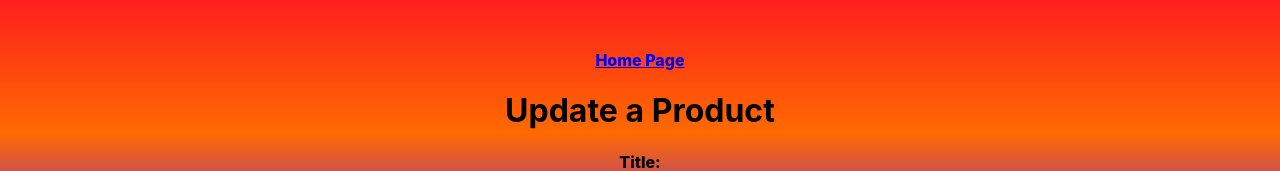
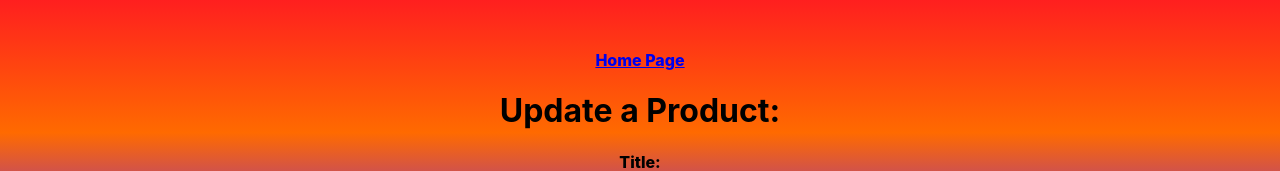
Before and after one commit to PaulDeUlloa/MERN_Product_Manager, a React (Create React App) app in the folder client/: page /products/1/edit in a window 1280 px wide. Shown: the top 171 px of the page. Built offline with nearby package versions, Linux system fonts and the light colour scheme; no server answers.

Commit message:
update and details titles updated

```diff
--- a/client/src/views/Detail.jsx
+++ b/client/src/views/Detail.jsx
@@ -18,6 +18,7 @@ const Detail = (props) => {
 
   return (
     <div id="detailsStyling">
+      <h1>Product Details:</h1>
       <p>Title: {product.title}</p>
       <p>Price: {product.price}</p>
       <p>Description: {product.description}</p>
--- a/client/src/views/Update.jsx
+++ b/client/src/views/Update.jsx
@@ -36,7 +36,7 @@ const Update = (props) => {
   return (
     <div id="detailsStyling">
       <Link to={`/api/products`}>Home Page</Link>
-      <h1>Update a Product</h1>
+      <h1>Update a Product:</h1>
       <form onSubmit={updateProduct}>
         <p>
           <label>Title: </label>
```
